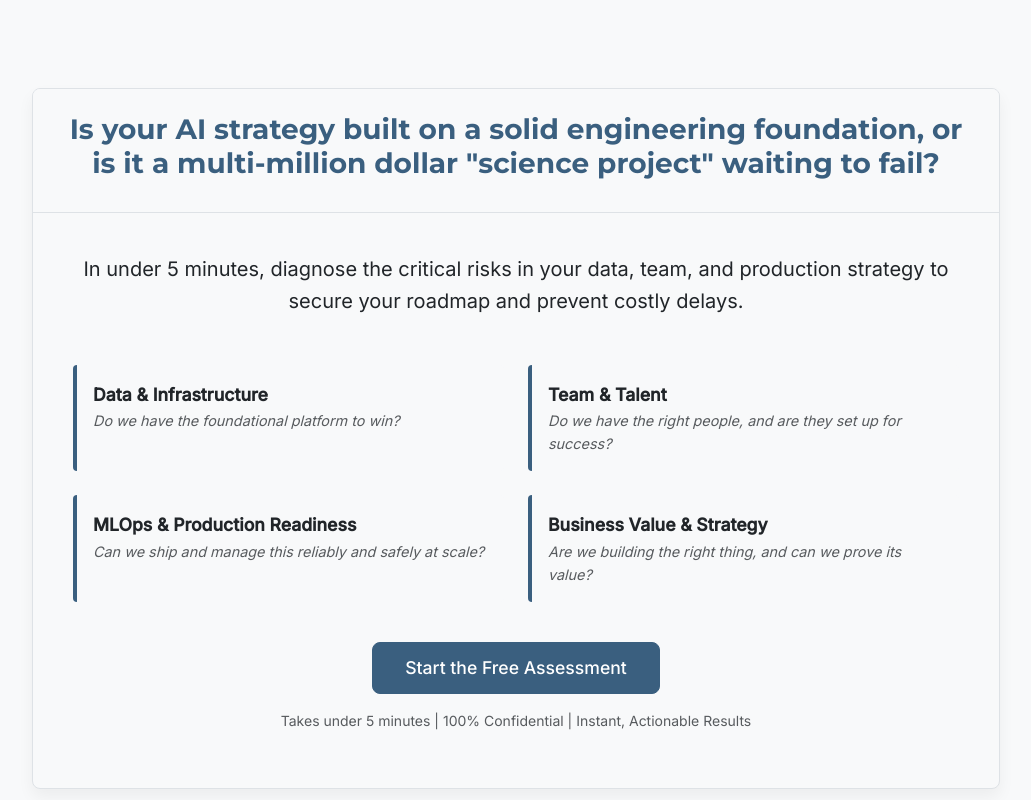
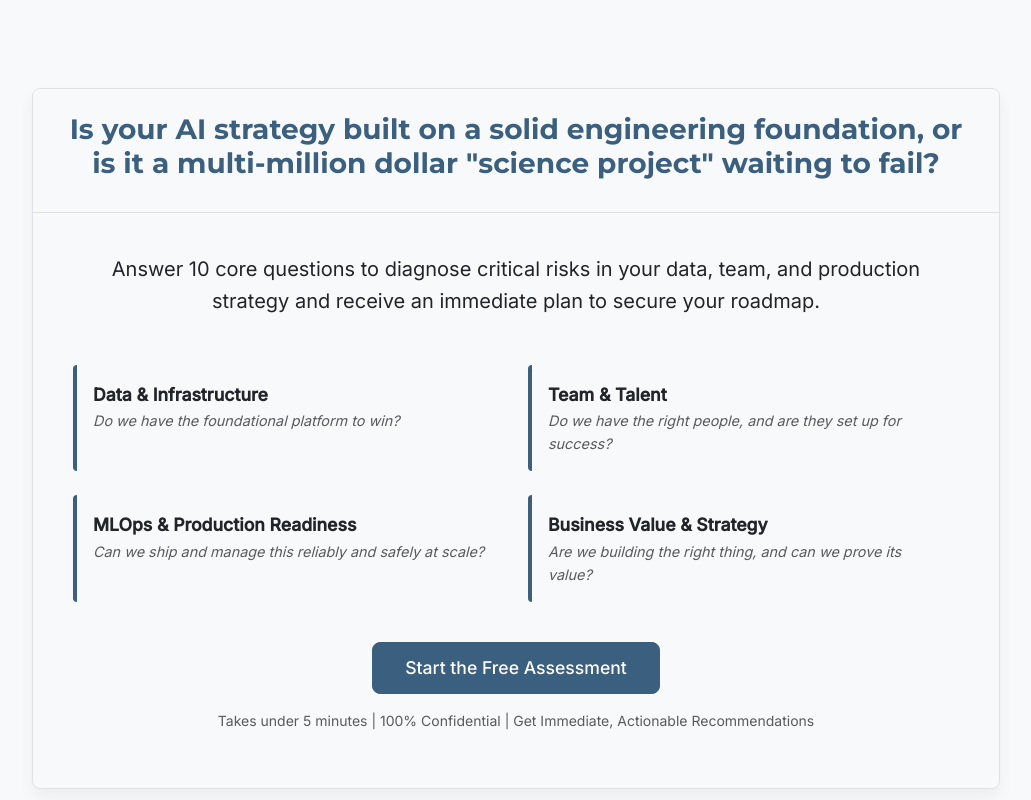
Before and after one commit to kirbah/ai-readiness-assessor, a React (Vite) app: page / in a window 1280 px wide. Shown: the top 800 px of the page, without its empty margins (124-1155 px from the left). Built offline with nearby package versions, Linux system fonts and the light colour scheme.

Commit message:
fix: update text content in LandingPage component for clarity

```diff
--- a/src/components/LandingPage.tsx
+++ b/src/components/LandingPage.tsx
@@ -1,6 +1,6 @@
 import React from "react";
-import { motion, easeOut } from "framer-motion"; // Import motion
-import "../styles/LandingPage.css"; // Import the new CSS file
+import { motion, easeOut } from "framer-motion";
+import "../styles/LandingPage.css";
 
 interface LandingPageProps {
   onStart: () => void;
@@ -40,9 +40,9 @@ const LandingPage: React.FC<LandingPageProps> = ({ onStart }) => {
           </div>
           <div className="card-body">
             <p className="lead text-center mb-5">
-              In under 5 minutes, diagnose the critical risks in your data,
-              team, and production strategy to secure your roadmap and prevent
-              costly delays.
+              Answer 10 core questions to diagnose critical risks in your data,
+              team, and production strategy and receive an immediate plan to
+              secure your roadmap.
             </p>
 
             <motion.div
@@ -96,8 +96,8 @@ const LandingPage: React.FC<LandingPageProps> = ({ onStart }) => {
                 Start the Free Assessment
               </motion.button>
               <p className="text-muted small">
-                Takes under 5 minutes | 100% Confidential | Instant, Actionable
-                Results
+                Takes under 5 minutes | 100% Confidential | Get Immediate,
+                Actionable Recommendations
               </p>
             </div>
           </div>
```
Also changed, not shown: 1 other file (tests, documents, lock files or other folders).
